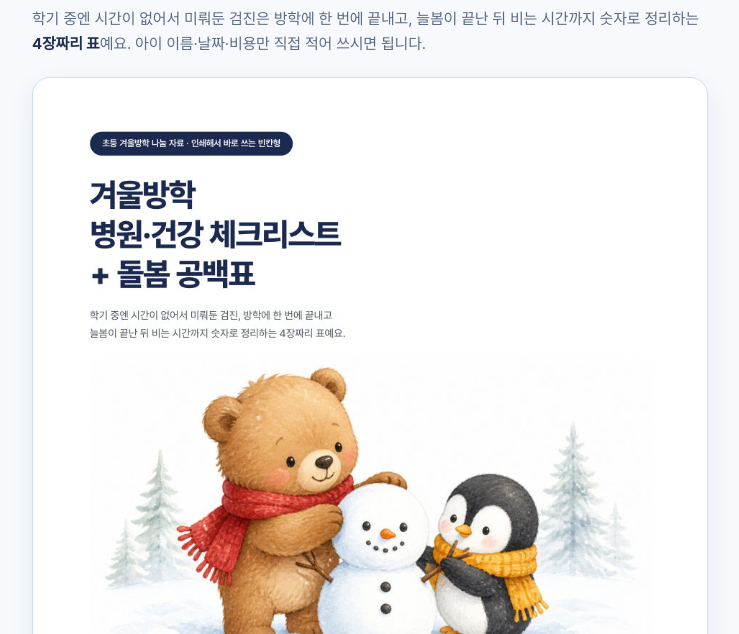
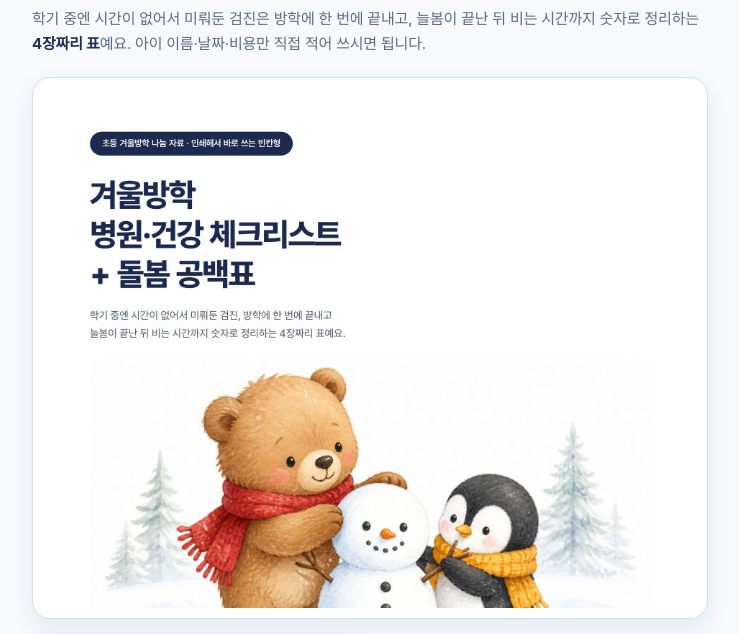
Before and after one commit to zerosalim-note/winter, a plain HTML site: page index.html in a window 1280 px wide. Shown: the part 162-796 px from the top of the page, without its empty margins (270-1009 px from the left). Drawn offline with Linux system fonts and the light colour scheme.

Commit message:
미리보기 높이 조정(모바일에서 버튼 바로 보이게)

```diff
--- a/index.html
+++ b/index.html
@@ -68,7 +68,7 @@
     box-shadow:0 10px 26px rgba(30,43,77,.08);
     margin-bottom:18px;
   }
-  .preview img{width:100%;display:block;border-radius:10px}
+  .preview img{width:100%;display:block;border-radius:10px;max-height:340px;object-fit:cover;object-position:top center}
   .cta{display:grid;gap:10px;margin:0 0 12px}
   .btn{
     display:flex;align-items:center;justify-content:center;gap:8px;
@@ -153,6 +153,7 @@
     h1{font-size:34px}
     h1 .sub{font-size:26px}
     .cta{grid-template-columns:1fr 1fr}
+    .preview img{max-height:520px}
   }
 </style>
 </head>
```
